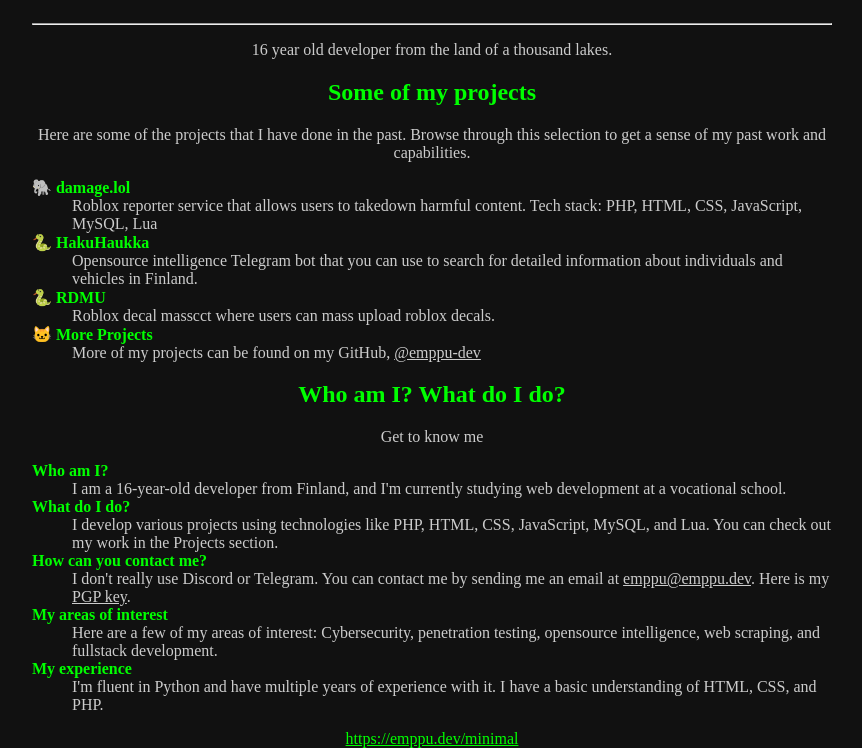
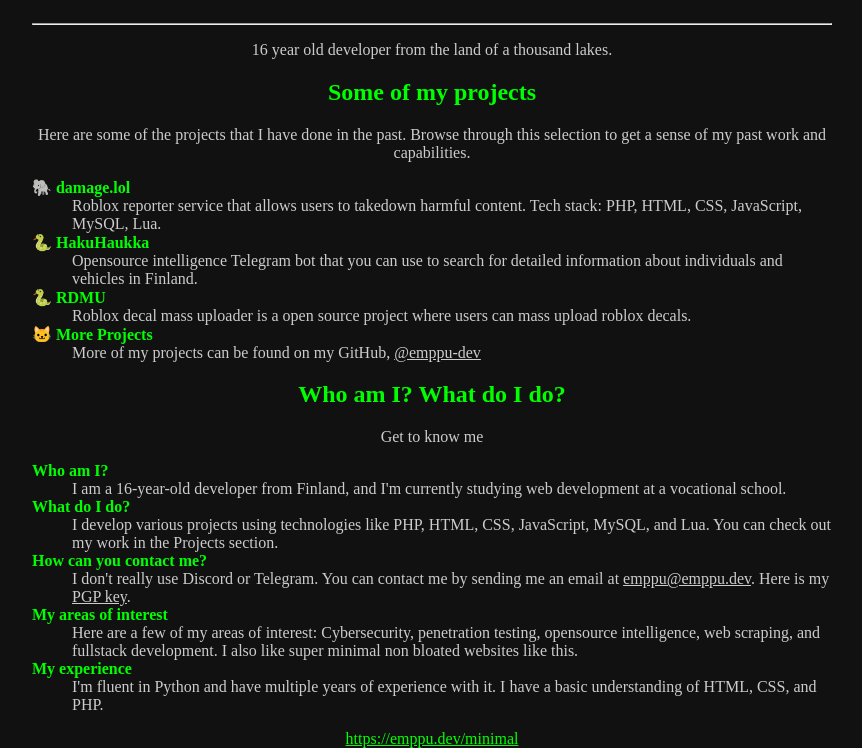
Before and after one commit to emppu-dev/portfolio-minimal, a plain HTML site: page index.html in a window 1280 px wide. Shown: the part 137-885 px from the top of the page, without its empty margins (208-1070 px from the left). Drawn offline with Linux system fonts and the light colour scheme.

Commit message:
Update index.html

```diff
--- a/index.html
+++ b/index.html
@@ -17,11 +17,11 @@
     <p>Here are some of the projects that I have done in the past. Browse through this selection to get a sense of my past work and capabilities.</p>
     <dl>
         <dt>🐘 damage.lol</dt>
-        <dd>Roblox reporter service that allows users to takedown harmful content. Tech stack: PHP, HTML, CSS, JavaScript, MySQL, Lua </dd>
+        <dd>Roblox reporter service that allows users to takedown harmful content. Tech stack: PHP, HTML, CSS, JavaScript, MySQL, Lua.</dd>
         <dt>🐍 HakuHaukka</dt>
-        <dd>Opensource intelligence Telegram bot that you can use to search for detailed information about individuals and vehicles in Finland. </dd>
+        <dd>Opensource intelligence Telegram bot that you can use to search for detailed information about individuals and vehicles in Finland.</dd>
         <dt>🐍 RDMU</dt>
-        <dd>Roblox decal masscct where users can mass upload roblox decals.</dd>
+        <dd>Roblox decal mass uploader is a open source project where users can mass upload roblox decals.</dd>
         <dt>🐱 More Projects</dt>
         <dd>More of my projects can be found on my GitHub, <a href="https://github.com/emppu-dev" target="_blank">@emppu-dev</a></dd>
     </dl>
@@ -35,7 +35,7 @@
         <dt>How can you contact me?</dt>
         <dd>I don't really use Discord or Telegram. You can contact me by sending me an email at <a href="mailto:emppu@emppu.dev">emppu@emppu.dev</a>. Here is my <a href="pgp.asc" class="text-white">PGP key</a>.</dd>
         <dt>My areas of interest</dt>
-        <dd>Here are a few of my areas of interest: Cybersecurity, penetration testing, opensource intelligence, web scraping, and fullstack development.</dd>
+        <dd>Here are a few of my areas of interest: Cybersecurity, penetration testing, opensource intelligence, web scraping, and fullstack development. I also like super minimal non bloated websites like this.</dd>
         <dt>My experience</dt>
         <dd>I'm fluent in Python and have multiple years of experience with it. I have a basic understanding of HTML, CSS, and PHP.</dd>
     </dl>
```
